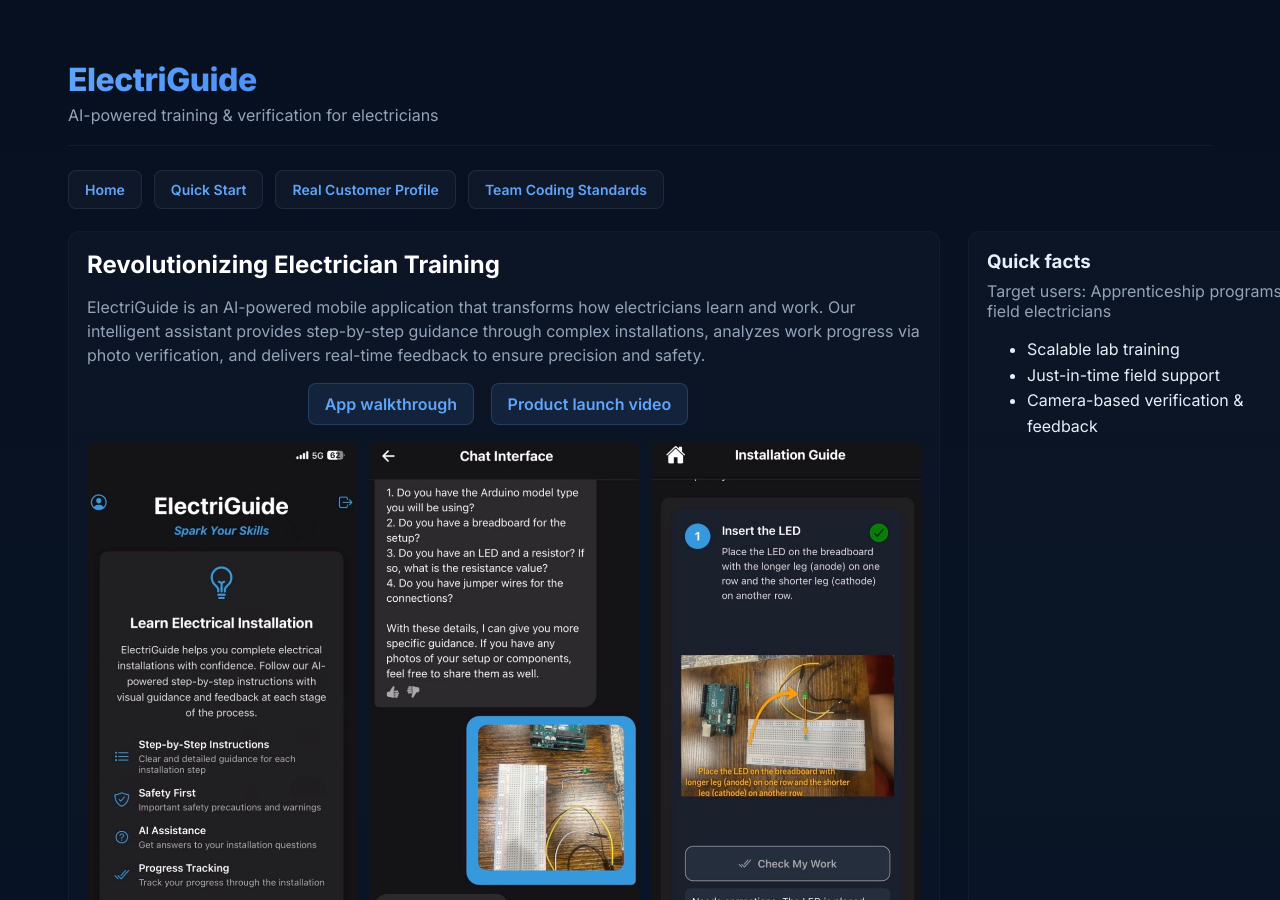
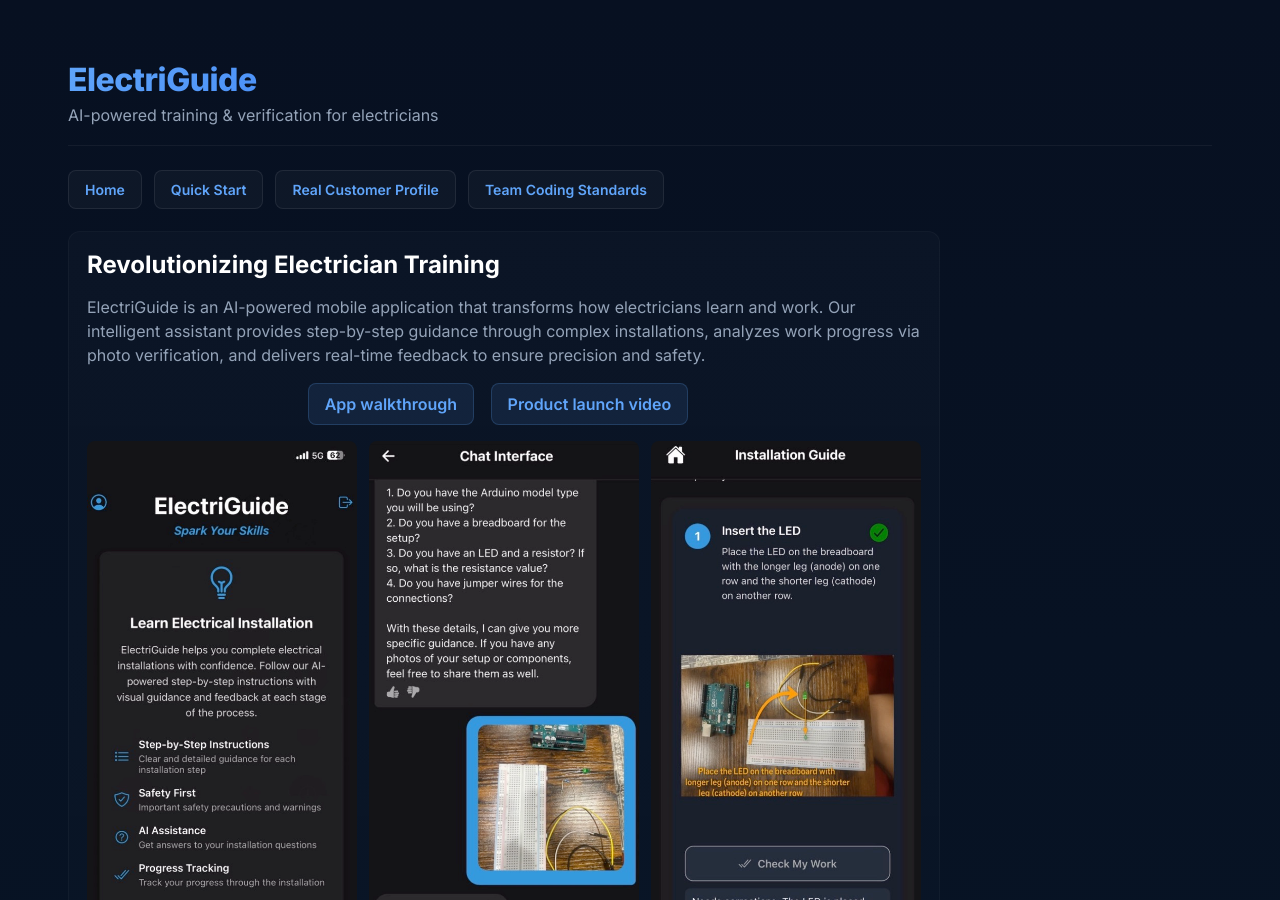
Before and after one commit to ismichel/ismichel.github.io, a Jekyll site: the page architects_wiki.html, which Jekyll copies as it is, in a window 1280 px wide and 900 px high. Built offline with Jekyll 4.4.1, drawn with Linux system fonts in a browser that asks for light colours; some of the changed text lies outside the part shown.

Commit message:
Moved text blocks on electriguide web

```diff
--- a/architects_wiki.html
+++ b/architects_wiki.html
@@ -95,15 +95,6 @@
         </div>
       </div>
 
-      <aside class="card">
-        <h3 style="margin:0 0 8px 0">Quick facts</h3>
-        <p style="color:var(--muted);margin:0 0 8px 0">Target users: Apprenticeship programs & field electricians</p>
-        <ul>
-          <li>Scalable lab training</li>
-          <li>Just-in-time field support</li>
-          <li>Camera-based verification & feedback</li>
-        </ul>
-      </aside>
     </div>
 
     <main>
@@ -128,6 +119,16 @@
             <li><strong>Scalable lab training:</strong> Replace one-on-one bench supervision with guided exercises and remote instructor dashboards.</li>
             <li><strong>Just-in-time field support:</strong> Mobile step-by-step wiring instructions with camera verification for solar inverters, EV chargers, and data-center circuits.</li>
         </ul>
+        </div>
+
+        <div class="card" style="margin-top:18px">
+          <h2>Our Solution</h2>
+          <p style="color:var(--muted);margin:0 0 12px 0">Target users: Apprenticeship programs & field electricians</p>
+          <ul>
+            <li>Scalable lab training</li>
+            <li>Just-in-time field support</li>
+            <li>Camera-based verification & feedback</li>
+          </ul>
         </div>
 
         <div class="card" style="margin-top:18px">
```
